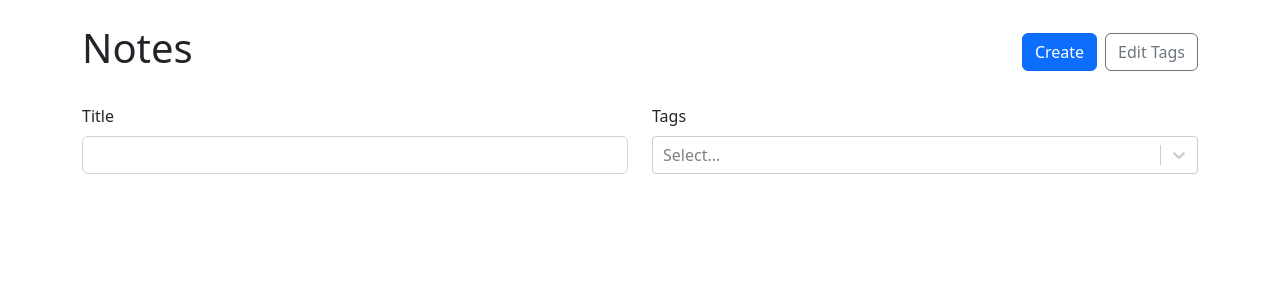
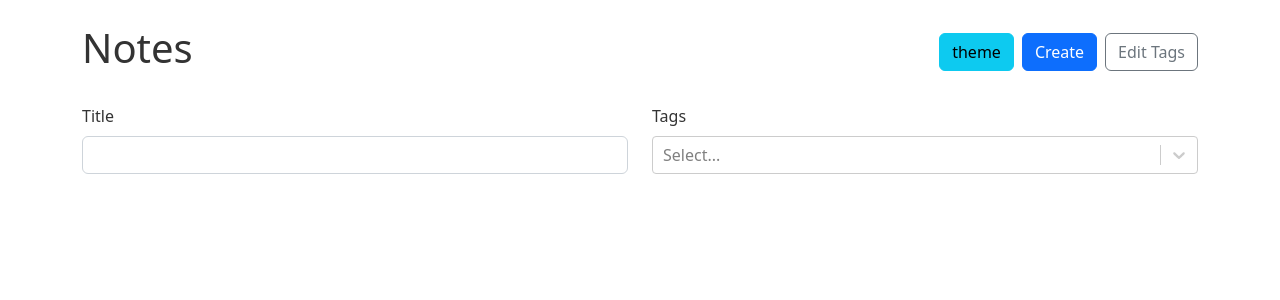
Before and after one commit to MaseCodes20/NoteApp, a React (Vite) app: page / in a window 1280 px wide. Shown: the top 300 px of the page. Built offline with nearby package versions, Linux system fonts and the light colour scheme.

Commit message:
Notelayout type bug fix

```diff
--- a/src/App.tsx
+++ b/src/App.tsx
@@ -1,5 +1,5 @@
 import "bootstrap/dist/css/bootstrap.min.css";
-import { useMemo } from "react";
+import { useMemo, useState } from "react";
 import { Container } from "react-bootstrap";
 import { Routes, Route, Navigate } from "react-router-dom";
 import NewNote from "./pages/NewNote";
@@ -10,8 +10,11 @@ import NoteLayout from "./pages/NoteLayout";
 import Note from "./components/note/Note";
 import EditNote from "./components/note/EditNote";
 import { NoteData, RawNote, Tag } from "./types/types";
+import "./app.css";
 
 function App() {
+  const [theme, setTheme] = useState("light");
+
   const [notes, setNotes] = useLocalStorage<RawNote[]>("Notes", []);
   const [tags, setTags] = useLocalStorage<Tag[]>("Tags", []);
 
@@ -71,8 +74,16 @@ function App() {
     });
   };
 
+  const toggleTheme = () => {
+    if (theme === "light") {
+      setTheme("dark");
+    } else {
+      setTheme("white");
+    }
+  };
+
   return (
-    <Container className="my-4">
+    <Container className={`App my-4 ${theme}`}>
       <Routes>
         <Route
           path="/"
--- /dev/null
+++ b/src/app.css
@@ -0,0 +1,18 @@
+* {
+  margin: 0%;
+  padding: 0%;
+}
+
+.App {
+  width: 100%;
+  height: 100vh;
+}
+.dark {
+  background-color: #333;
+  color: #fff;
+}
+
+.light {
+  background-color: #fff;
+  color: #333;
+}
--- a/src/pages/NoteLayout.tsx
+++ b/src/pages/NoteLayout.tsx
@@ -1,11 +1,10 @@
-import React from "react";
 import {
   useParams,
   Navigate,
   Outlet,
   useOutletContext,
 } from "react-router-dom";
-import { Note } from "../App";
+import { Note } from "../types/types";
 
 type NoteLayoutProps = {
   notes: Note[];
--- a/src/pages/NoteList.tsx
+++ b/src/pages/NoteList.tsx
@@ -45,6 +45,8 @@ function NoteList({
 
         <Col xs="auto">
           <Stack gap={2} direction="horizontal">
+            <Button variant="info">theme</Button>
+
             <Link to="new">
               <Button variant="primary">Create</Button>
             </Link>
```
